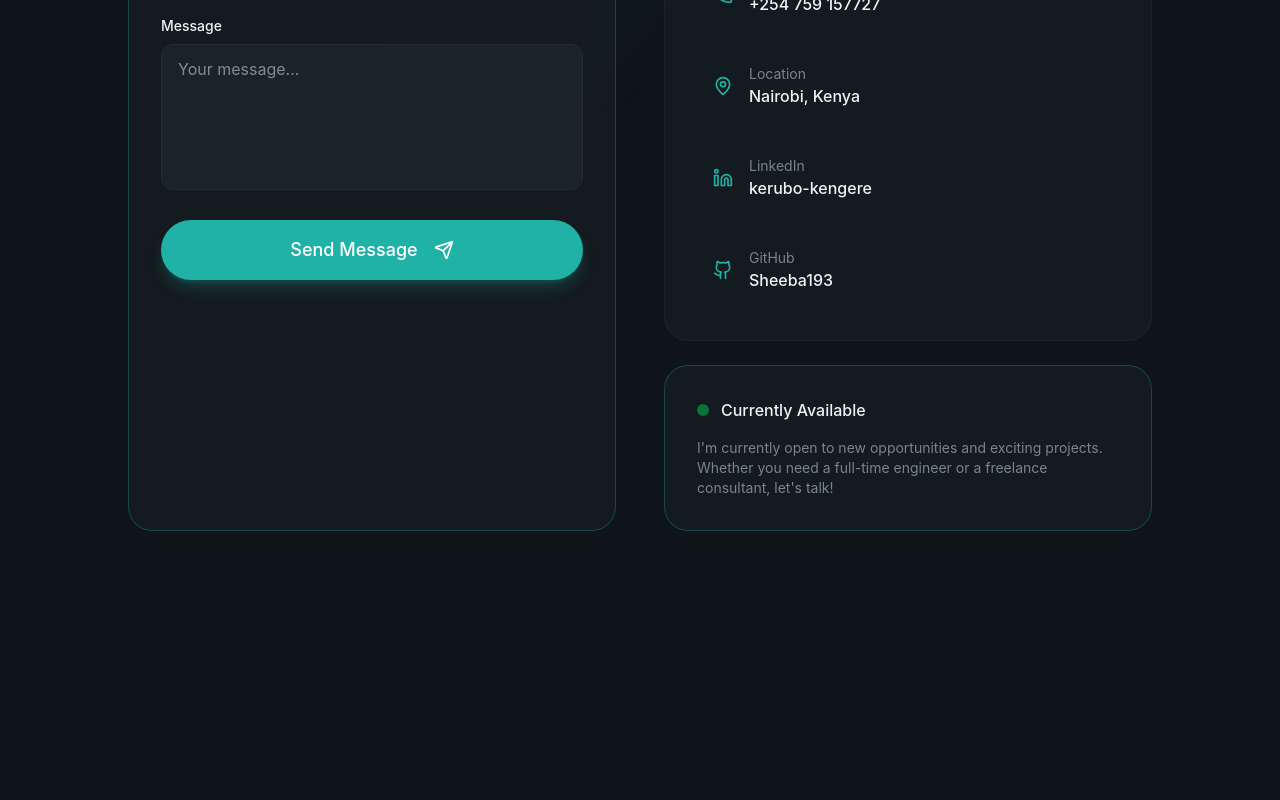
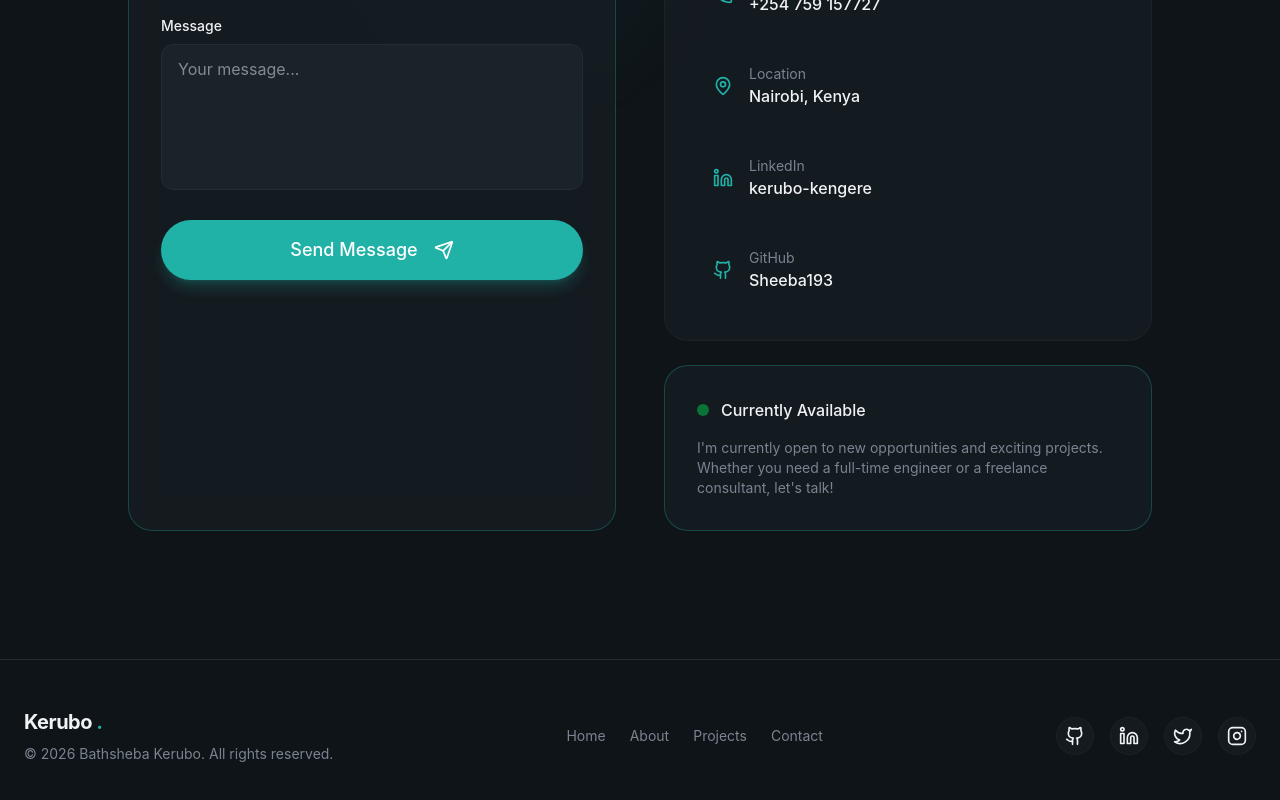
Before and after one commit to Sheeba193/dev-portfolio, a React (Vite) app: page / in a window 1280 px wide. Shown: the part 6580-7380 px from the top of the page. Before the commit the page ends 7239 px from the top, so only its background shows below. Built offline with nearby package versions, Linux system fonts and the light colour scheme.

Commit message:
footer section with copyright, navlinks and social links

```diff
--- a/src/App.jsx
+++ b/src/App.jsx
@@ -7,6 +7,7 @@
 import { Contact } from "@/sections/Contact";
 
 import "./index.css"
+import { Footer } from "@/layout/Footer";
 
 function App() {
 
@@ -21,6 +22,7 @@
         <Testimonials />
         <Contact />
       </main>
+      <Footer />
     </div>
   )
 }
--- /dev/null
+++ b/src/layout/Footer.jsx
@@ -0,0 +1,63 @@
+import { Github, Linkedin, Twitter, Instagram} from "lucide-react"
+
+const socialLinks = [
+    {icon: Github, href: "https://github.com/Sheeba193", label: "GitHub"},
+    {icon: Linkedin, href: "https://www.linkedin.com/in/kerubo-kengere-865969231/", label: "LinkedIn"},
+    {icon: Twitter, href: "https://x.com/KeruboSheeba", label: "Twitter"},
+    {icon: Instagram, href: "https://instagram.com", label: "Instagram"},
+];
+
+const footerLinks = [
+    {label: "Home", href: "#"},
+    {label: "About", href: "#about"},
+    {label: "Projects", href: "#projects"},
+    {label: "Contact", href: "#contact"},
+];
+
+export const Footer = () => {
+  return (
+    <footer className="py-12 border-t border-border">
+        <div className="container mx-auto px-6">
+            <div className="flex flex-col md:flex-row items-center justify-between gap-8">
+                {/* logo & copyright */}
+                <div className="text-center md:text-left">
+                    <a href="#" className="text-xl font-bold tracking-tight">
+                        Kerubo <span className="text-primary">.</span>
+                    </a>
+                    <p className="text-sm text-muted-foreground mt-2">
+                        &copy; {new Date().getFullYear()} Bathsheba Kerubo. All rights reserved.
+                    </p>
+                </div>
+
+                {/* links */}
+                <nav className="flex flex-wrap flex-col md:flex-row items-center justify-center gap-6">
+                  {footerLinks.map((link, idx) => (
+                    <a
+                      key={idx}
+                      href={link.href}
+                      className="text-sm text-muted-foreground hover:text-primary transition-colors"
+                    >
+                      {link.label}
+                    </a>
+                  ))}
+
+                </nav>
+
+                {/* social links */}
+                <div className="flex items-center gap-4">
+                  {socialLinks.map((social, idx) => (
+                    <a
+                        key={idx}
+                        href={social.href}
+                        className="p-2 rounded-full glass hover:bg-primary/10 hover:text-primary transition-all duration-300"
+                        aria-label={social.label}
+                    >
+                      <social.icon className="w-5 h-5" />
+                    </a>
+                  ))}
+                </div>
+            </div>
+        </div>
+    </footer>
+  )
+}
--- a/src/sections/Hero.jsx
+++ b/src/sections/Hero.jsx
@@ -91,7 +91,7 @@
                   {/* animated svg border */}
                   {/*svg border animation */}
                 <AnimatedBorderButton>
-                  <Download className="w-5 h-5"/>
+                  <Download className="w-5 h-5" href=""/>
                   Download CV
                 </AnimatedBorderButton>
 
```
